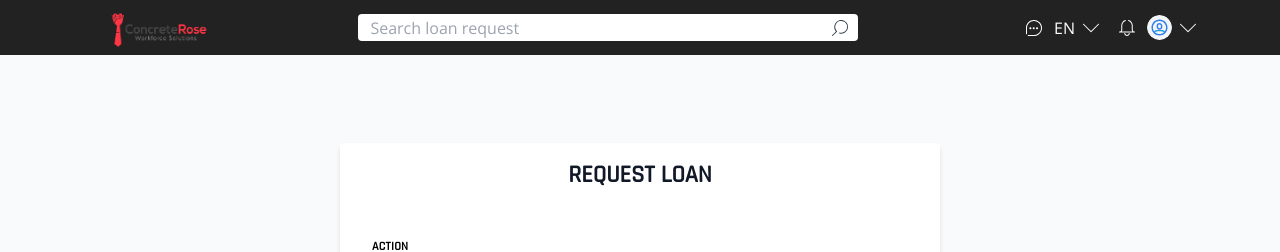
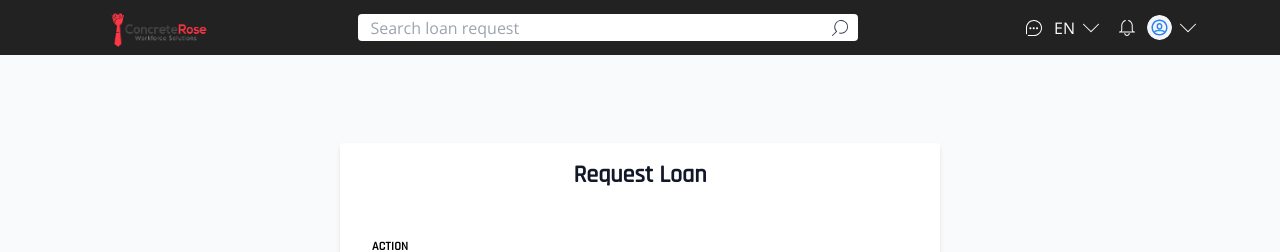
Before and after one commit to ChuksJoshuaa/loan-app, a React (Vite) app: page /request-loan in a window 1280 px wide. Shown: the top 252 px of the page. Built offline with nearby package versions, Linux system fonts and the light colour scheme.

Commit message:
ft-request form implemented

```diff
--- a/src/components/RequestForm.tsx
+++ b/src/components/RequestForm.tsx
@@ -76,7 +76,7 @@ const RequestForm = () => {
   return (
     <div className="request-form">
       <div className="bg-white shadow-md rounded px-8 pt-2 pb-8 mb-4 flex flex-col my-2">
-        <h1 className="text-center text-xl md:text-2xl text-gray-900 pb-2 font-bold uppercase mt-2">
+        <h1 className="text-center text-xl md:text-2xl text-gray-900 pb-2 font-bold capitalize mt-2">
           Request Loan
         </h1>
         <p className="text-center text-[crimson] text-md mb-5 font-normal">
```
